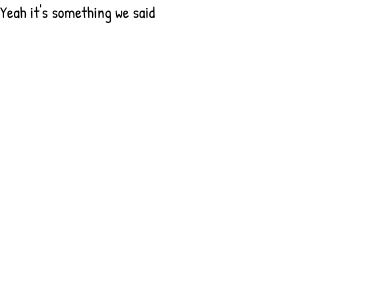
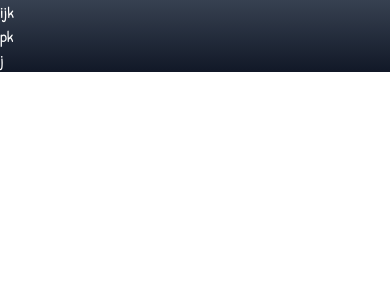
Before and after one commit to anwsaif/react-blog-epictetus, a React (Vite) app: page / in a window 390 px wide. Shown: the top 300 px of the page. Built offline with nearby package versions, Linux system fonts and the light colour scheme.

Commit message:
[Mobile] Initiate Navbar

```diff
--- a/src/components/Navbar.jsx
+++ b/src/components/Navbar.jsx
@@ -1,7 +1,18 @@
 export default function Navbar(){
   return (
-    <>
-      <p>Yeah it's something we said</p>
-    </>
+    <header className="flex justify-between p-[30px]">
+      <div>
+        <span>i</span>
+        <span>j</span>
+        <span>k</span>
+      </div>
+      <div>
+        <span>p</span>
+        <span>k</span>
+      </div>
+      <div>
+j
+      </div>
+    </header>
   )
 }
--- a/src/index.css
+++ b/src/index.css
@@ -5,5 +5,9 @@
 @layer base {
   html {
     font-family: "Patrick Hand", system-ui, sans-serif;
+    color: #FFF;
+  }
+  #root {
+    @apply bg-gradient-to-b from-[#374151] to-[#111827];
   }
 }
```
